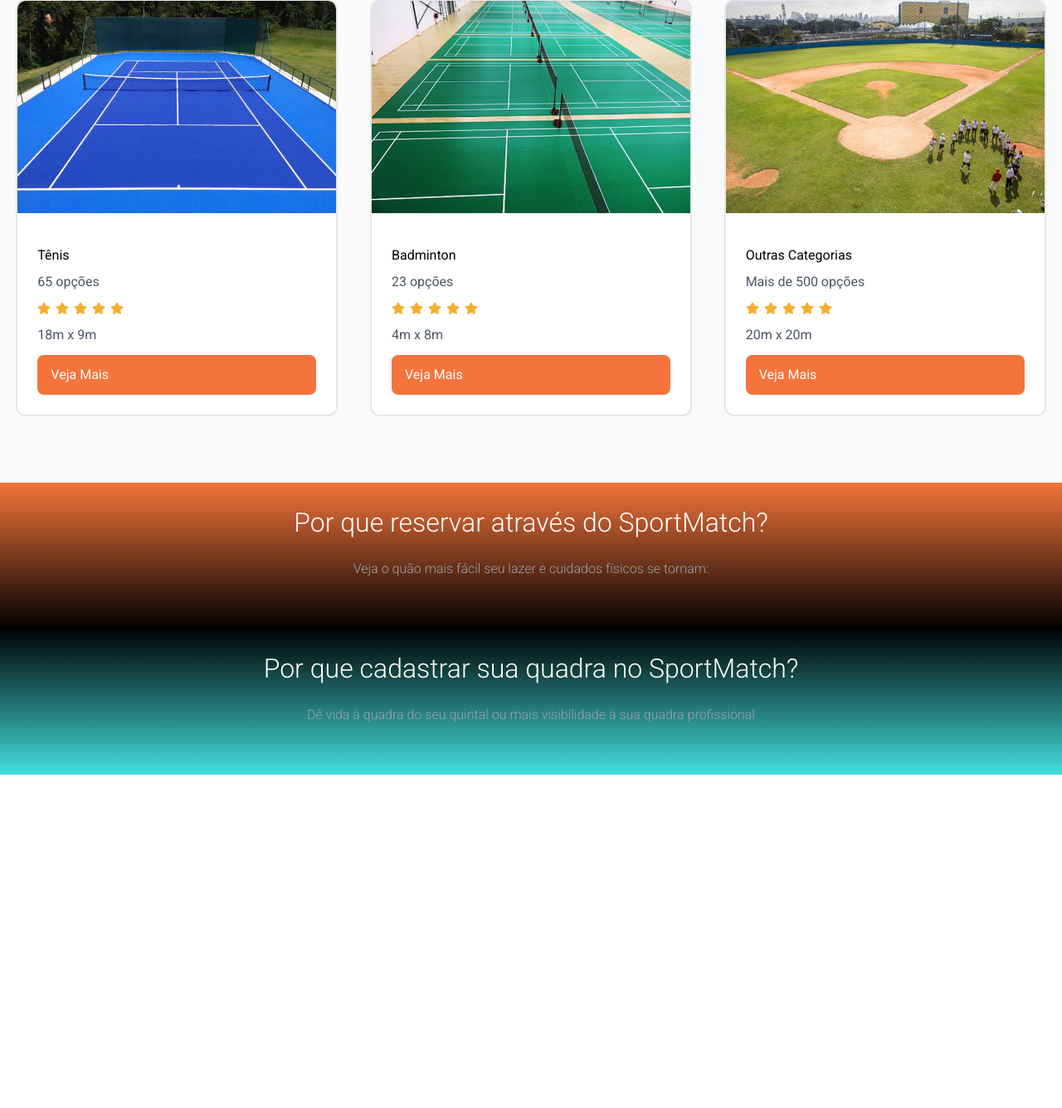
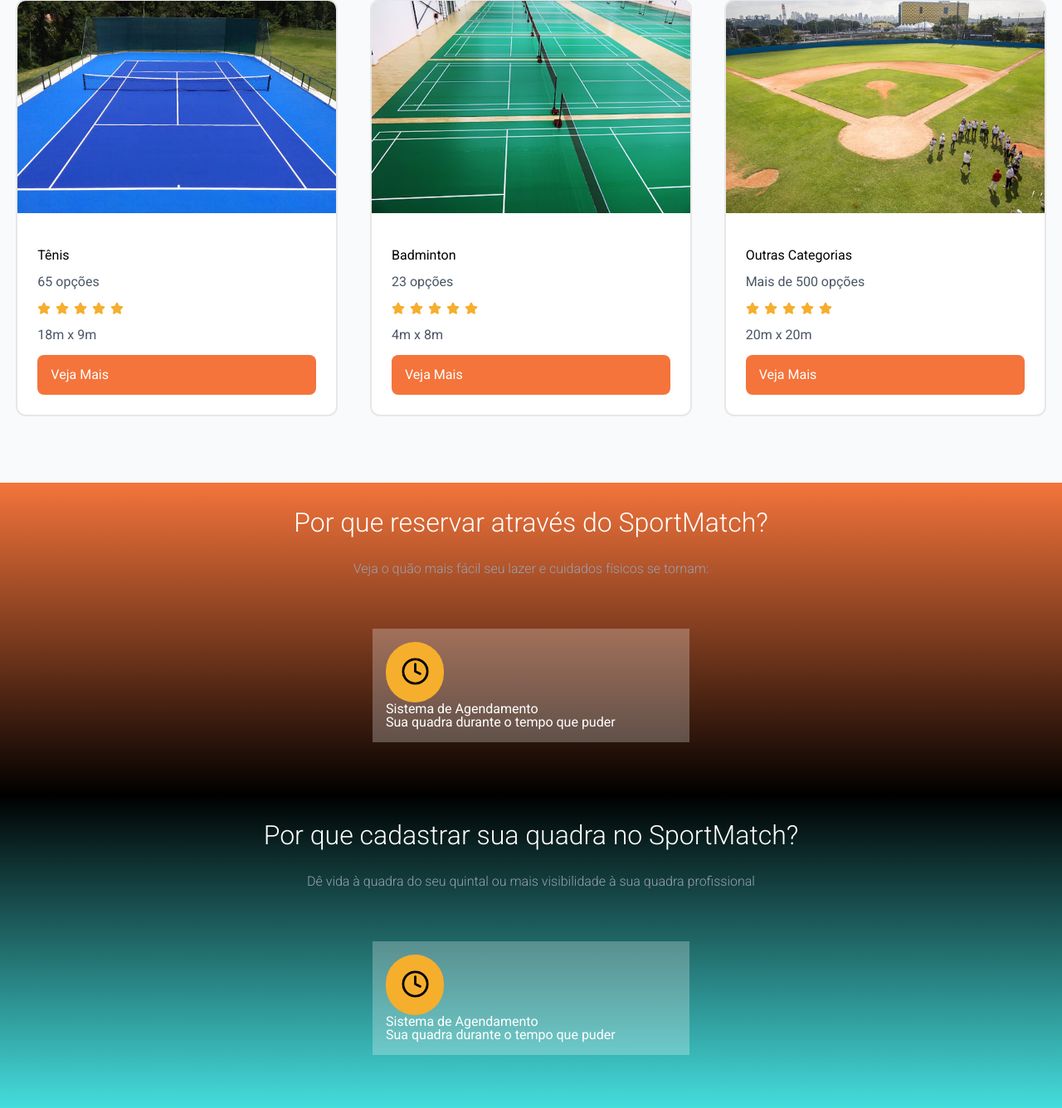
Before and after one commit to EstevaoLocks/ReservaDeQuadras, a PHP site: page / in a window 1280 px wide. Shown: the part 2538-3874 px from the top of the page at 83% size. Before the commit the page ends 3472 px from the top, so only its background shows below. Run offline with PHP 8.4, Linux system fonts and the light colour scheme.

Commit message:
criando estrutura cards section porque escolher

```diff
--- a/assets/css/style.css
+++ b/assets/css/style.css
@@ -431,6 +431,7 @@
 }
 
 .sectionNossasCategorias {
+    height: auto;
     padding: 48px 0;
 
     display: flex;
@@ -568,6 +569,38 @@
     background: linear-gradient(to bottom, #000000, #45dddd);
 }
 
+.row-porqueEscolher {
+    width: 100%;
+    margin: 16px 0;
+    padding: 16px 0;
+
+    display: flex;
+    justify-content: space-around;
+    align-items: center;
+    flex-wrap: wrap;
+}
+
+.card-porqueEscolher {
+    width: 350px;
+    height: auto;
+    padding: 16px;
+
+    background-color: #ffffff42;
+    color: #ffffff;
+}
+
+.iconeCard-porqueEscolher {
+    width: 10%;
+    padding: 5%;
+
+    background-color: #F6AE2D;
+    border-radius: 100px;
+}
+
+.iconeCard-porqueEscolher img {
+    width: 100%;
+}
+
 /*   CSS Celular e Tablet   */
 @media (max-width: 768px) {
     .menu ul {
--- a/index.php
+++ b/index.php
@@ -247,7 +247,11 @@
                 <p class="subtitle-porqueEscolher">Veja o quão mais fácil seu lazer e cuidados físicos se tornam:</p>
                 <div class="row-porqueEscolher">
                     <div class="card-porqueEscolher">
-
+                        <div class="iconeCard-porqueEscolher">
+                            <img src="assets/img/icons/iconeRelogio.png" alt="Ícone de relógio">
+                        </div>
+                        <p class="titleCard-porqueEscolher">Sistema de Agendamento</p>
+                        <p class="descricaoCard-porqueEscolher">Sua quadra durante o tempo que puder</p>
                     </div>
                 </div>
             </div>
@@ -256,7 +260,11 @@
                 <p class="subtitle-porqueEscolher">Dê vida à quadra do seu quintal ou mais visibilidade à sua quadra profissional</p>
                 <div class="row-porqueEscolher">
                     <div class="card-porqueEscolher">
-
+                        <div class="iconeCard-porqueEscolher">
+                            <img src="assets/img/icons/iconeRelogio.png" alt="Ícone de relógio">
+                        </div>
+                        <p class="titleCard-porqueEscolher">Sistema de Agendamento</p>
+                        <p class="descricaoCard-porqueEscolher">Sua quadra durante o tempo que puder</p>
                     </div>
                 </div>
             </div>
```
Also changed, not shown: assets/img/icons/IconeGlobo.png (added), assets/img/icons/iconeCartao.png (added), assets/img/icons/iconeLocal.png (added), assets/img/icons/iconeOlho.png (added), assets/img/icons/iconeRelogio.png (added).
